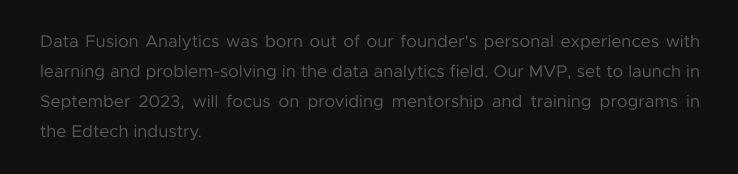
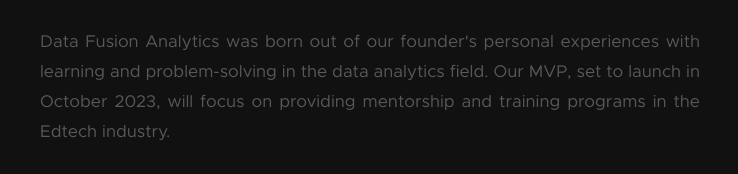
Before and after one commit to RaviKaantSingh/DFA_beta, a plain HTML site: page index.html in a window 1280 px wide. Both pictures are taken after a click on the link 71 px from the left and 51 px from the top of the page. Shown: the part 581-755 px from the top of the page, 20-758 px from the left. Drawn offline with Linux system fonts and the light colour scheme; animation ran at ten frames a second.

Commit message:
Update index.html

```diff
--- a/index.html
+++ b/index.html
@@ -143,7 +143,7 @@
                 <p>
                     Data Fusion Analytics was born out of our founder's personal experiences with learning and
                     problem-solving in the data analytics field.
-                    Our MVP, set to launch in September 2023, will focus on providing mentorship and training programs in the
+                    Our MVP, set to launch in October 2023, will focus on providing mentorship and training programs in the
                     Edtech industry.
                 </p>
 
```
